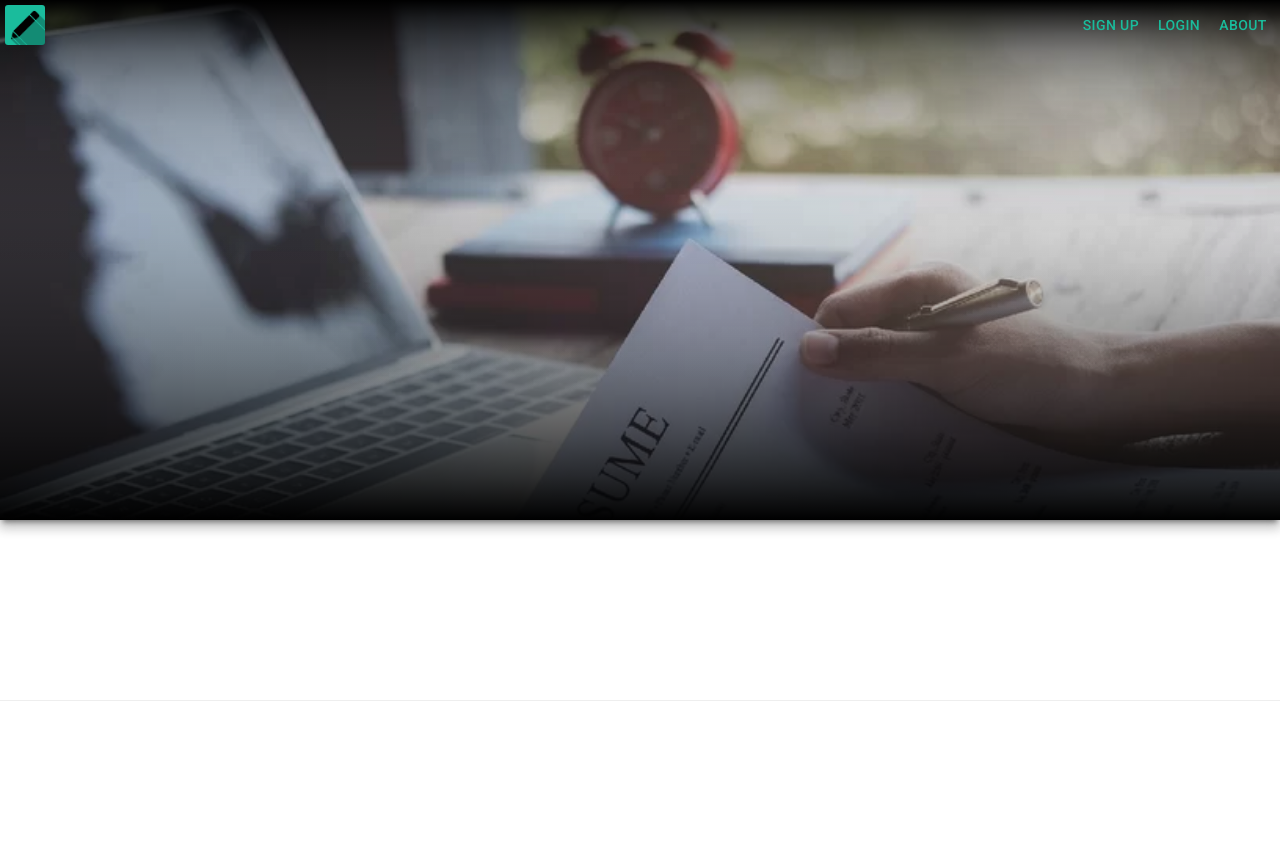
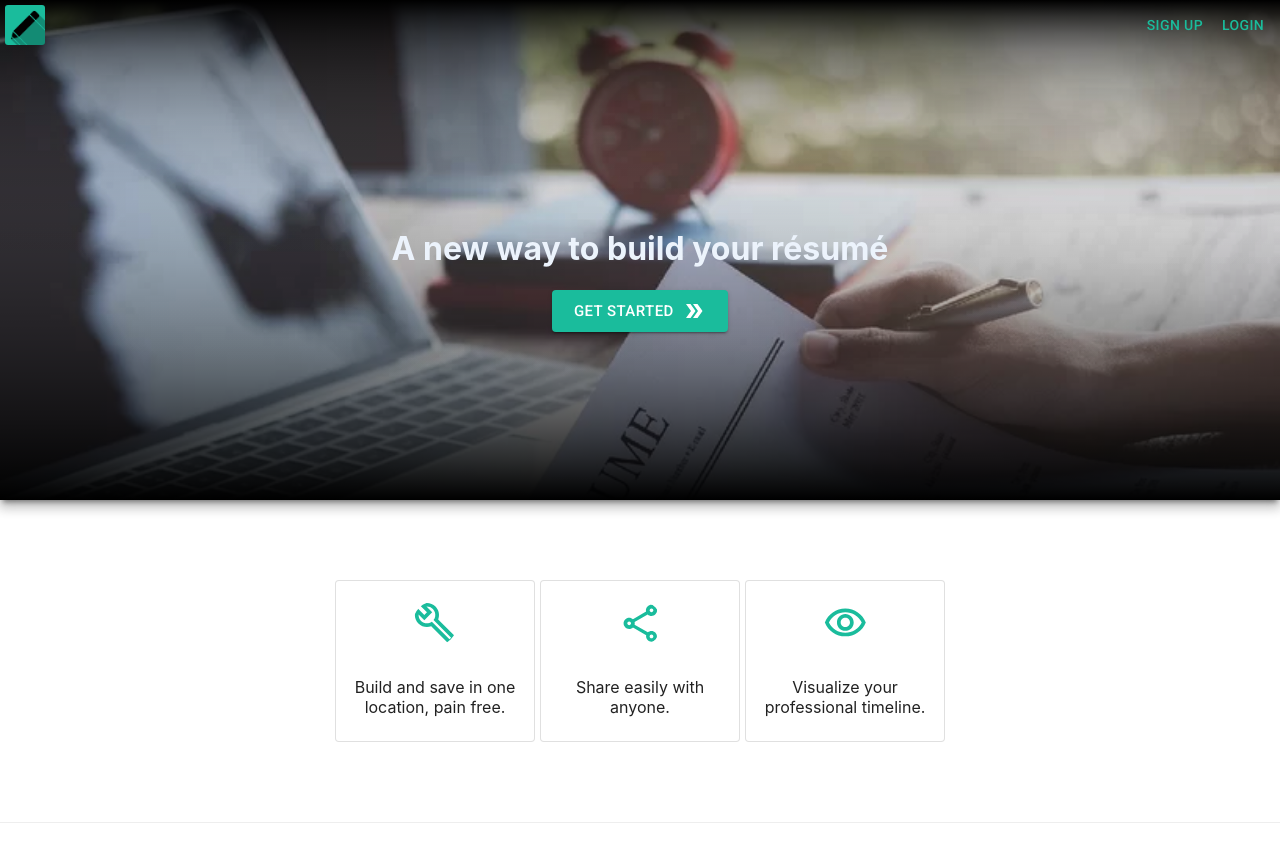
Before and after one commit to aacebo/lucid, a Next.js app: page / in a window 1280 px wide. Shown: the top 862 px of the page. Before the commit the page ends 800 px from the top, so only its background shows below. Built offline with nearby package versions, Linux system fonts and the light colour scheme.

Commit message:
add cards to index screen

```diff
--- a/pages/_document.tsx
+++ b/pages/_document.tsx
@@ -7,7 +7,6 @@ class Document extends NDocument {
         <Head>
           <link rel="icon" href="/favicon.ico" />
           <link rel="stylesheet" href="https://fonts.googleapis.com/css?family=Roboto:300,400,500,700&display=swap" />
-          <link rel="stylesheet" href="https://fonts.googleapis.com/icon?family=Material+Icons" />
         </Head>
 
         <body className='luc-light'>
--- a/pages/index.module.scss
+++ b/pages/index.module.scss
@@ -29,15 +29,44 @@
         }
       }
     }
+
+    .content {
+      display: flex;
+      flex: 1;
+      flex-direction: column;
+      justify-content: center;
+      color: var(--text-light);
+      margin: auto;
+
+      .get-started-btn {
+        margin: 0 auto;
+      }
+    }
   }
 
   .main {
     padding: 5rem 0;
     flex: 1;
     display: flex;
-    flex-direction: column;
     justify-content: center;
     align-items: center;
+
+    .main-card {
+      max-width: 200px;
+      text-align: center;
+
+      &:not(:last-child) {
+        margin-right: 5px;
+      }
+
+      .icon-fab {
+        margin: auto;
+        font-size: 56pt;
+        border-radius: 100%;
+        padding: 15px;
+        margin-top: 5px;
+      }
+    }
   }
 
   .footer {
--- a/pages/index.tsx
+++ b/pages/index.tsx
@@ -1,10 +1,12 @@
 import Head from 'next/head';
 import Link from 'next/link';
-import { Button } from '@material-ui/core';
+import { Button, Card, CardContent, CardMedia } from '@material-ui/core';
+import { BuildOutlined, ShareOutlined, VisibilityOutlined, DoubleArrow } from '@material-ui/icons';
 
 import AppIcon from '../components/app-icon/app-icon';
 
 import styles from './index.module.scss';
+import './index.module.scss';
 
 export default function Index() {
   const click = () => {
@@ -31,15 +33,47 @@ export default function Index() {
             <Link href="/login">
               <Button color="primary">Login</Button>
             </Link>
+          </div>
+        </div>
 
-            <Link href="/about">
-              <Button color="primary">About</Button>
-            </Link>
-          </div>
+        <div className={styles.content}>
+          <h1>A new way to build your résumé</h1>
+
+          <Link href="/sign-up">
+            <Button
+              className={styles['get-started-btn']}
+              variant="contained"
+              color="primary"
+              size="large"
+            >
+              Get Started &nbsp;
+              <DoubleArrow></DoubleArrow>
+            </Button>
+          </Link>
         </div>
       </header>
 
       <main className={styles.main}>
+        <Card className={styles['main-card']} variant="outlined">
+          <CardMedia color="primary" className={styles['icon-fab']} component={BuildOutlined}></CardMedia>
+          <CardContent>
+            Build and save in one location, pain free.
+          </CardContent>
+        </Card>
+
+        <Card className={styles['main-card']} variant="outlined">
+          <CardMedia color="primary" className={styles['icon-fab']} component={ShareOutlined}></CardMedia>
+          <CardContent>
+            Share easily with anyone.
+          </CardContent>
+        </Card>
+
+        <Card className={styles['main-card']} variant="outlined">
+          <CardMedia color="primary" className={styles['icon-fab']} component={VisibilityOutlined}></CardMedia>
+          <CardContent>
+            Visualize your professional timeline.
+          </CardContent>
+        </Card>
       </main>
 
       <footer className={styles.footer} onClick={click}>
--- /dev/null
+++ b/pages/sign-up.module.scss
@@ -0,0 +1,5 @@
+.container {
+  display: flex;
+  flex: 1;
+  color: blue;
+}
```
Also changed, not shown: pages/sign-up.tsx (added, +13 -0 lines).
